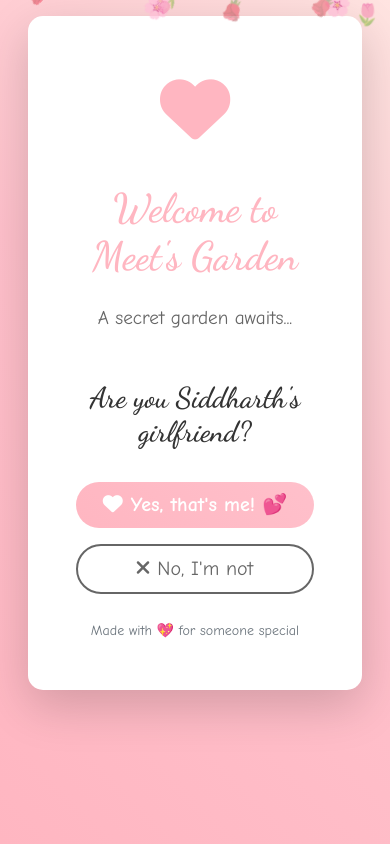
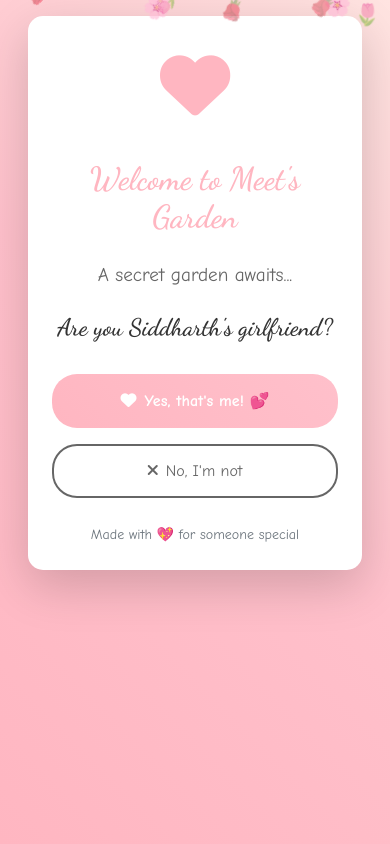
Before and after one commit to MeetSid28/Meets_Garden, a Flask app: page / in a window 390 px wide. Run offline with Flask 3, Linux system fonts and the light colour scheme.

Commit message:
Update index.html

```diff
--- a/templates/index.html
+++ b/templates/index.html
@@ -8,13 +8,13 @@
 
     <div class="container-fluid h-100 d-flex align-items-center justify-content-center">
         <div class="card auth-card shadow-lg">
-            <div class="card-body text-center p-5">
+            <div class="card-body text-center p-4 p-md-5">
                 <div class="auth-icon mb-4">
                     <i class="fas fa-heart pulse-heart"></i>
                 </div>
 
                 <h1 class="auth-title mb-4">Welcome to Meet's Garden</h1>
-                <p class="auth-subtitle mb-5">A secret garden awaits...</p>
+                <p class="auth-subtitle mb-4">A secret garden awaits...</p>
 
                 {% with messages = get_flashed_messages(with_categories=true) %}
                     {% if messages %}
@@ -34,10 +34,10 @@
                 <form method="POST" action="{{ url_for('main.authenticate') }}" class="auth-form">
                     <input type="hidden" name="answer" id="answerInput">
                     <div class="d-grid gap-3">
-                        <button type="button" onclick="submitForm('yes')" class="btn btn-yes btn-lg">
+                        <button type="button" onclick="submitForm('yes')" class="btn btn-yes btn-lg auth-btn" ontouchstart="this.classList.add('btn-touch')" ontouchend="this.classList.remove('btn-touch')">
                             <i class="fas fa-heart me-2"></i>Yes, that's me! 💕
                         </button>
-                        <button type="button" onclick="submitForm('no')" class="btn btn-no btn-lg">
+                        <button type="button" onclick="submitForm('no')" class="btn btn-no btn-lg auth-btn" ontouchstart="this.classList.add('btn-touch')" ontouchend="this.classList.remove('btn-touch')">
                             <i class="fas fa-times me-2"></i>No, I'm not
                         </button>
                     </div>
@@ -58,8 +58,52 @@
     });
 
     function submitForm(answer) {
+        // Add touch feedback
+        const btn = event.target.closest('.auth-btn');
+        if (btn) {
+            btn.classList.add('btn-touch');
+            setTimeout(() => btn.classList.remove('btn-touch'), 200);
+        }
+
+        // Submit form
         document.getElementById('answerInput').value = answer;
         document.querySelector('.auth-form').submit();
     }
 </script>
+
+<style>
+    /* Mobile-specific styles */
+    .auth-btn {
+        min-height: 54px; /* Minimum touch target size */
+        padding: 12px 20px;
+        font-size: 1.1rem;
+        -webkit-tap-highlight-color: transparent; /* Remove tap highlight on iOS */
+        touch-action: manipulation; /* Optimize touch actions */
+        user-select: none; /* Prevent text selection */
+    }
+
+    .btn-touch {
+        transform: scale(0.98);
+        opacity: 0.9;
+    }
+
+    @media (max-width: 576px) {
+        .auth-card {
+            margin: 1rem;
+            width: calc(100% - 2rem);
+        }
+
+        .auth-title {
+            font-size: 2rem;
+        }
+
+        .question-text {
+            font-size: 1.5rem;
+        }
+
+        .auth-btn {
+            font-size: 1rem;
+        }
+    }
+</style>
 {% endblock %}
```
